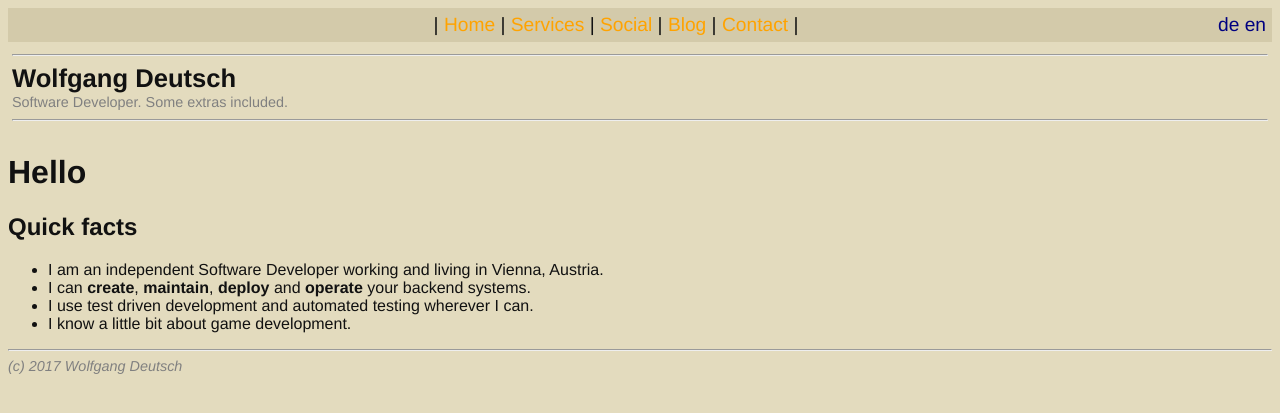
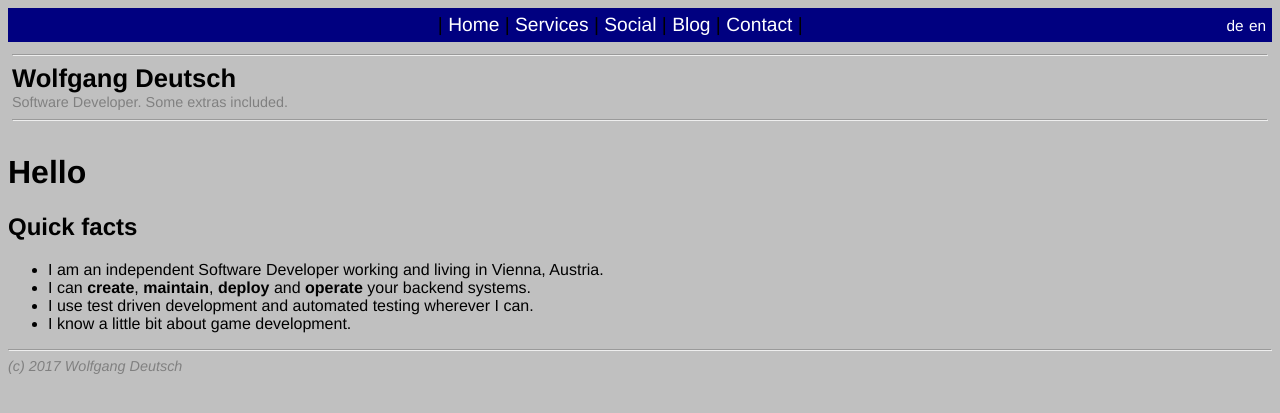
Before and after one commit to wolfgang-wdw/wolfgang-wdw.github.io, a Jekyll site: the page built from index.md, in a window 1280 px wide. Shown: the top 413 px of the page. Built offline with Jekyll 4.4.1, drawn with Linux system fonts in a browser that asks for light colours.

Commit message:
Change color scheme

```diff
--- a/css/_settings.scss
+++ b/css/_settings.scss
@@ -4,4 +4,4 @@
 
 $font-family:  Helvetica,Arial,sans-serif;
 
-$link-color:   #FFA300;
+$link-color:   #FFFFFF;
--- a/css/style.scss
+++ b/css/style.scss
@@ -16,8 +16,8 @@
 
 body {
   font-family: $font-family;
-  color:        #111111;
-  background-color: #E3DBBE;
+  color:        #000000;
+  background-color: #C0C0C0;
 }
 
 a, a:visited {
@@ -30,7 +30,8 @@ a:hover {
 }
 
 a.en, a.de {
-    color: navy;
+    color: 000000;
+    font-size: 80%;
 }
 
 #header {
@@ -51,7 +52,7 @@ a.en, a.de {
   padding: 6px;
   font-size:   120%;
   text-align: center;
-  background-color: #D3CAAA;
+  background-color: #000080;
 }
 
 #footer {
```
